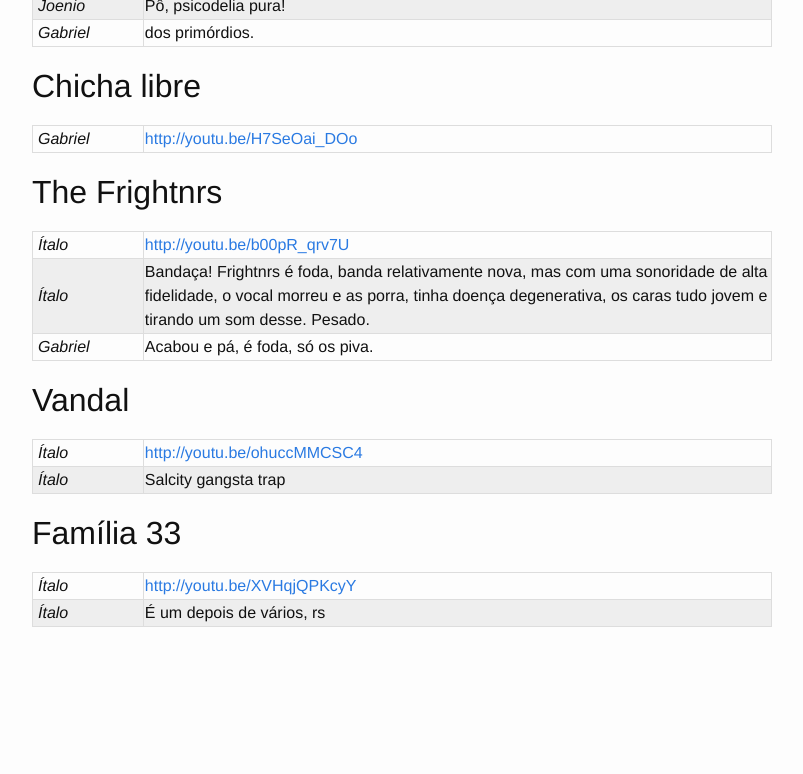
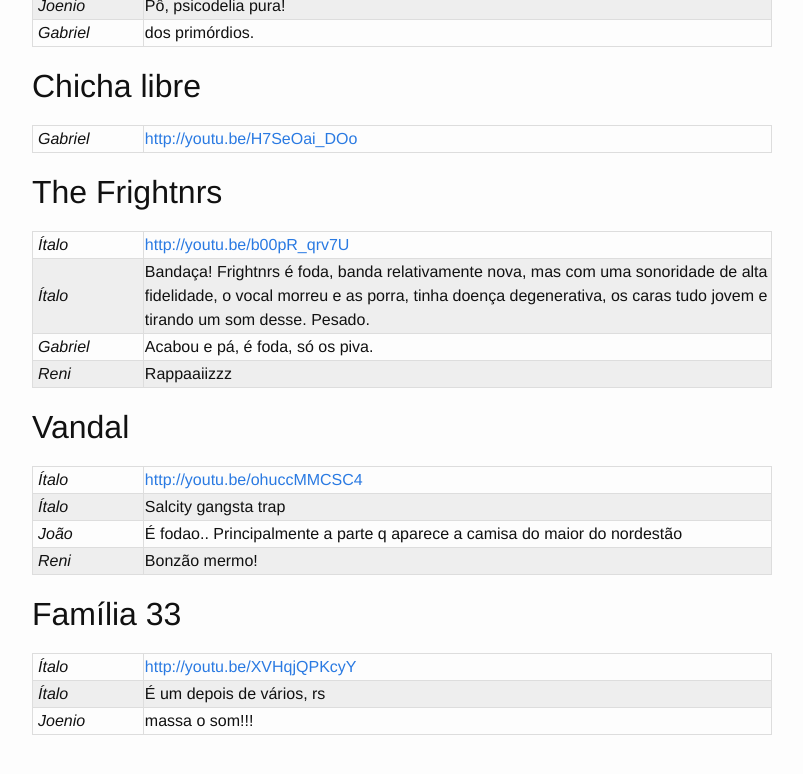
Before and after one commit to MelhoresMusicas/melhoresmusicas.github.io, a Jekyll site: the page built from _posts/2017-02-23-23-fevereiro-2017.markdown, in a window 1280 px wide and 900 px high, scrolled down 1224 px. Shown: the top 774 px of the window, without its empty margins (238-1041 px from the left). Built offline with Jekyll 4.4.1, drawn with Linux system fonts in a browser that asks for light colours; our own code applies the rules of GitHub Pages for plain Markdown files.

Commit message:
dia 24/02/2017

```diff
--- a/_posts/2017-02-23-23-fevereiro-2017.markdown
+++ b/_posts/2017-02-23-23-fevereiro-2017.markdown
@@ -69,6 +69,7 @@ tags: alohahaole batsumi chichalibre elvez família33 lucasestrela marijata silv
 | Ítalo   | <http://youtu.be/b00pR_qrv7U>                              |
 | Ítalo   | Bandaça! Frightnrs é foda, banda relativamente nova, mas com uma sonoridade de alta fidelidade, o vocal morreu e as porra, tinha  doença degenerativa, os caras tudo jovem e tirando um som desse. Pesado. |
 | Gabriel | Acabou e pá, é foda, só os piva.                           |
+| Reni    | Rappaaiizzz                                                |
 
 ## Vandal
 
@@ -76,6 +77,8 @@ tags: alohahaole batsumi chichalibre elvez família33 lucasestrela marijata silv
 | ------- | ---------------------------------------------------------- |
 | Ítalo   | <http://youtu.be/ohuccMMCSC4>                              |
 | Ítalo   | Salcity gangsta trap                                       |
+| João    | É fodao.. Principalmente a parte q aparece a camisa do maior do nordestão |
+| Reni    | Bonzão mermo!                                              |
 
 ## Família 33
 
@@ -83,3 +86,4 @@ tags: alohahaole batsumi chichalibre elvez família33 lucasestrela marijata silv
 | ------- | ---------------------------------------------------------- |
 | Ítalo   | <http://youtu.be/XVHqjQPKcyY>                              |
 | Ítalo   | É um depois de vários, rs                                  |
+| Joenio  | massa o som!!!                                             |
```
Also changed, not shown: _posts/2017-02-24-24-fevereiro-2017.markdown (added, +48 -0 lines).
